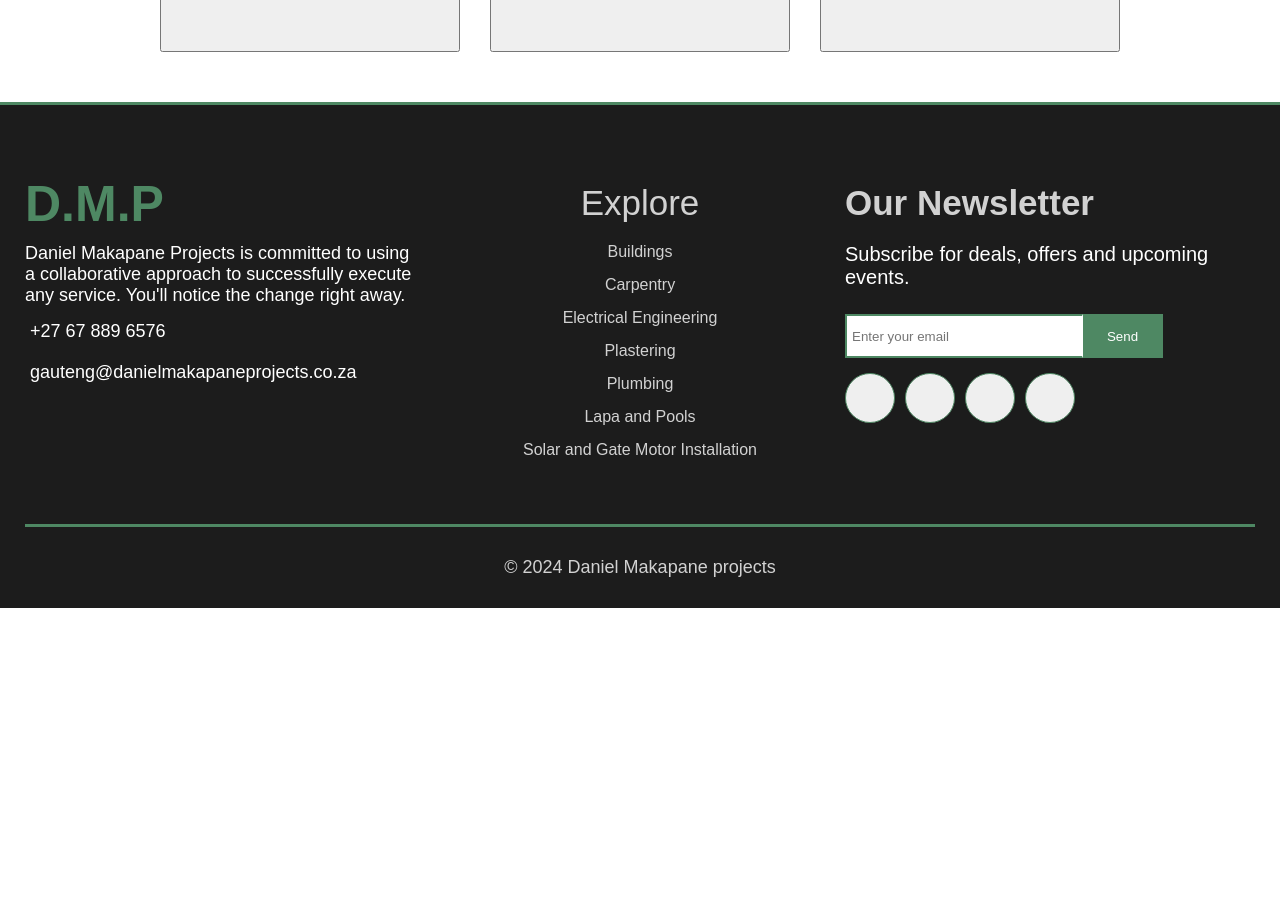
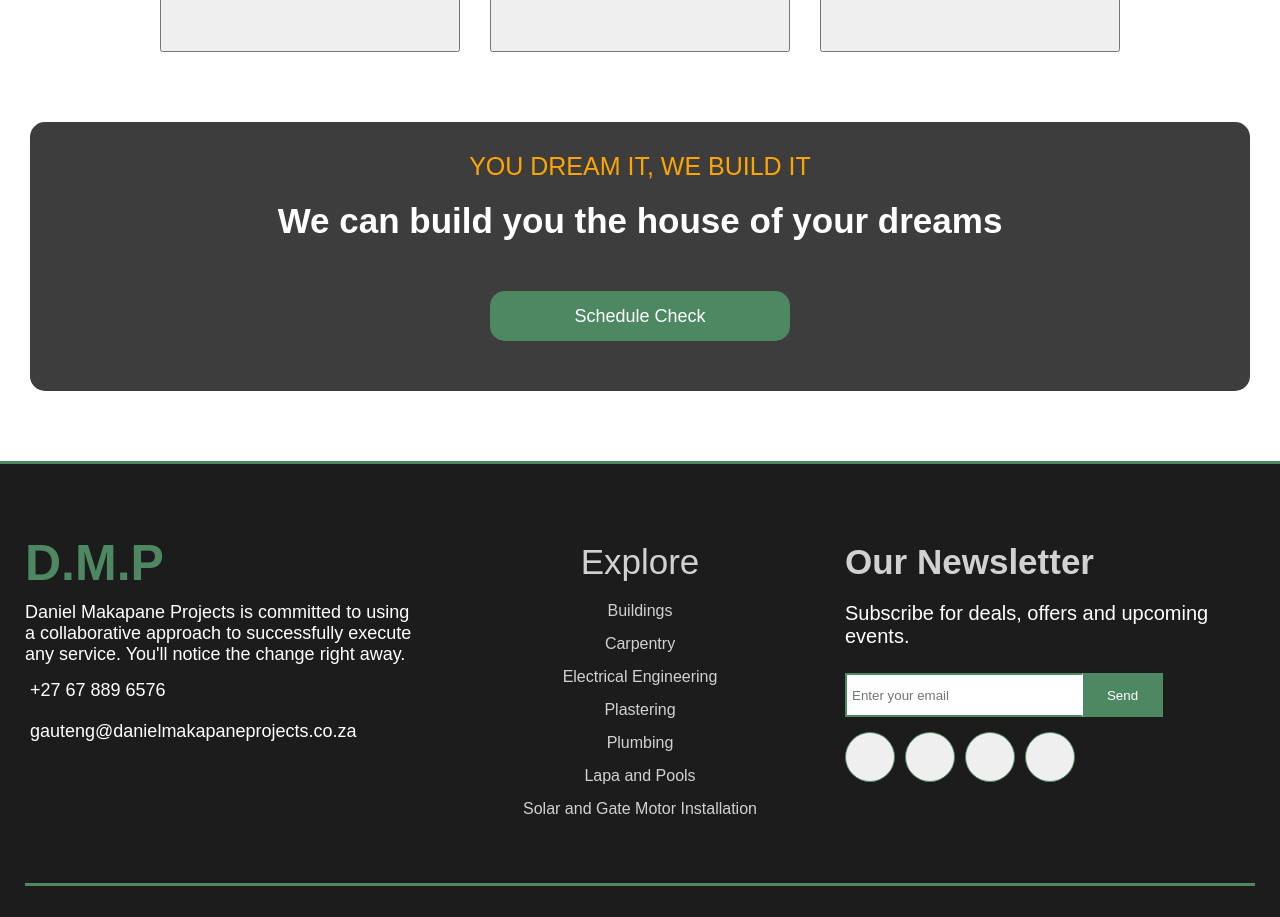
Before and after one commit to Roise-s/DMP, a React (Vite) app: page /projects in a window 1280 px wide. Shown: the part 3200-4117 px from the top of the page. Before the commit the page ends 3808 px from the top, so only its background shows below. Built offline with nearby package versions, Linux system fonts and the light colour scheme.

Commit message:
done with project

```diff
--- a/src/component/projectPages/dream/Dream.jsx
+++ b/src/component/projectPages/dream/Dream.jsx
@@ -2,8 +2,10 @@ import './d.css'
 
 const Dream = () => {
   return (
-    <div>
-
+    <div className='dream'>
+      <p className="fhbf89459">YOU DREAM IT, WE BUILD IT</p>
+      <p className="dfbv094">We can build you the house of your dreams</p>
+      <button className="dreamBtn">Schedule Check</button>
     </div>
   )
 }
--- a/src/component/projectPages/dream/d.css
+++ b/src/component/projectPages/dream/d.css
@@ -1,3 +1,35 @@
+.dream {
+  display: flex;
+  flex-direction: column;
+  justify-content: center;
+  align-items: center;
+  margin: 70px 30px;
+  background-color: rgba(0, 0, 0, 0.76);
+  padding: 30px;
+  color: white;
+  border-radius: 15px;
+}
+.dream .fhbf89459 {
+  font-size: 25px;
+  margin-bottom: 20px;
+  color: orange;
+}
+.dream .dfbv094 {
+  font-size: 35px;
+  margin-bottom: 50px;
+  font-weight: 600;
+}
+.dream .dreamBtn {
+  height: 50px;
+  width: 300px;
+  margin-bottom: 20px;
+  border-radius: 15px;
+  border: none;
+  color: white;
+  background-color: #4e8863;
+  font-size: 18px;
+}
+
 a {
   text-decoration: none;
 }/*# sourceMappingURL=d.css.map */
--- a/src/component/projectPages/dream/d.scss
+++ b/src/component/projectPages/dream/d.scss
@@ -1,3 +1,38 @@
+.dream {
+    display: flex;
+    flex-direction: column;
+    justify-content: center;
+    align-items: center;
+    margin: 70px 30px;
+    background-color: rgba(0, 0, 0, 0.76);
+    padding: 30px;
+    color: white;
+    border-radius: 15px;
+
+    .fhbf89459 {
+        font-size: 25px;
+        margin-bottom: 20px;
+        color:  orange;
+    }
+
+    .dfbv094 {
+        font-size: 35px;
+        margin-bottom: 50px;
+        font-weight: 600;
+    }
+
+    .dreamBtn {
+        height: 50px;
+        width: 300px;
+        margin-bottom: 20px;
+        border-radius: 15px;
+        border: none;
+        color: white;
+        background-color: #4e8863;
+        font-size: 18px;
+    }
+}
+
 a {
     text-decoration: none;
 }
--- a/src/pages/projects.jsx
+++ b/src/pages/projects.jsx
@@ -4,6 +4,7 @@ import Footer from '../component/footer/Footer'
 import Mainone from '../component/aboutPages/main/mainone'
 import Concrete from '../component/projectPages/concrete/Concrete'
 import Works from '../component/projectPages/works/Works'
+import Dream from '../component/projectPages/dream/Dream'
 
 const Projects = () => {
   return (
@@ -12,6 +13,7 @@ const Projects = () => {
       <Mainone />
       <Concrete />
       <Works />
+      <Dream />
       <Footer />
     </>
   )
```
Also changed, not shown: 1 other file (tests, documents, lock files or other folders).
